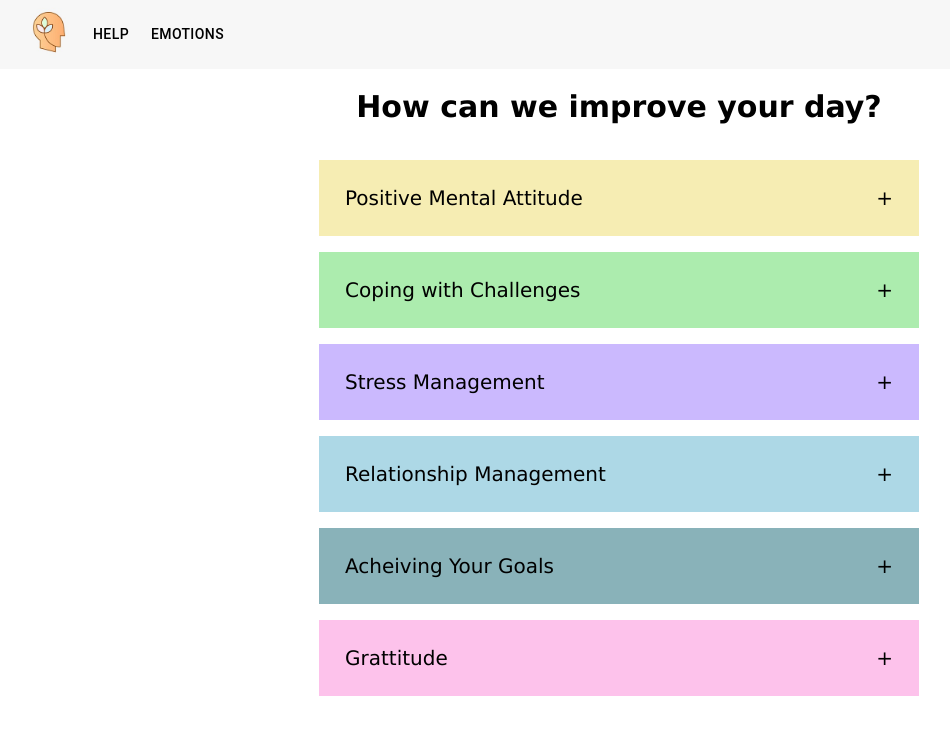
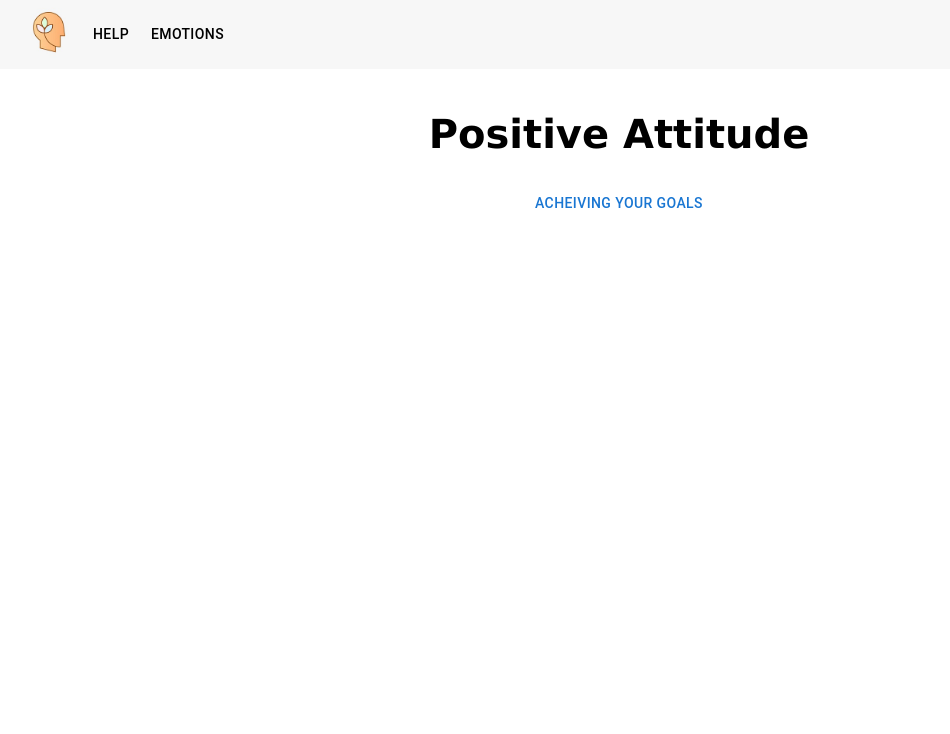
Before and after one commit to hsteele-creator/Stablty, a React (Create React App) app: page /help in a window 1280 px wide. Shown: the top 734 px of the page, without its empty margins (21-971 px from the left). Built offline with nearby package versions, Linux system fonts and the light colour scheme.

Commit message:
working on help page

```diff
--- a/src/App.js
+++ b/src/App.js
@@ -13,6 +13,11 @@ import Anger from "./Components/Anger";
 import Fear from "./Components/Fear";
 import Helpless from "./Components/Helpless";
 import Jealous from "./Components/Jealous";
+import Relationship from "./Components/Relationship";
+import PositiveAttitude from "./Components/PositiveAttitude"
+import StressManagement from "./Components/StressManagement"
+import Coping from "./Components/Coping"
+import Goals from "./Components/Goals"
 
 function App() {
   return (
@@ -31,6 +36,11 @@ function App() {
         <Route path="/fear" element={<Fear />} />
         <Route path="/jealous" element={<Jealous />} />
         <Route path="/helpless" element={<Helpless />} />
+        <Route path="/goals" element={<Goals />} />
+        <Route path="/stressmanagement" element={<StressManagement/>} />
+        <Route path="/relationship" element={<Relationship />} />
+        <Route path="/positiveattitude" element={<PositiveAttitude />} />
+        <Route path="/coping" element={<Coping />} />
       </Routes>
     </>
   );
--- /dev/null
+++ b/src/Components/Coping.js
@@ -0,0 +1,9 @@
+import React from "react";
+
+const Coping = () => {
+    return (
+        <h1>Coping</h1>
+    )
+}
+
+export default Coping
--- /dev/null
+++ b/src/Components/Goals.js
@@ -0,0 +1,9 @@
+import React from "react";
+
+const Goals = () => {
+    return (
+        <h1>Goals</h1>
+    )
+}
+
+export default Goals
--- a/src/Components/Help.js
+++ b/src/Components/Help.js
@@ -1,17 +1,26 @@
 import React from "react";
 import Accordion from "./Accordion";
-import "./Help.css"
+import "./Help.css";
+import PositiveAttitude from "./PositiveAttitude";
+import { Link } from "react-router-dom";
+import { Button } from "@mui/material";
 
 const Help = () => {
   return (
     <>
-      <h2 id="help-title">How can we improve your day?</h2>
+      {/* <h2 id="help-title">How can we improve your day?</h2>
       <Accordion title="Positive Mental Attitude" color="#F6EDB3"/>
       <Accordion title="Coping with Challenges" color="#ACECAE" />
       <Accordion title="Stress Management" color="#CBB9FE" />
       <Accordion title="Relationship Management" color="lightblue" />
       <Accordion title="Acheiving Your Goals" color="#89B2B9" />
-      <Accordion title="Grattitude" color="#FDC2EB" />
+      <Accordion title="Grattitude" color="#FDC2EB" /> */}
+      <PositiveAttitude />
+      <div>
+        <Link to="/Goals">
+          <Button>Acheiving Your Goals</Button>
+        </Link>
+      </div>
     </>
   );
 };
--- a/src/Components/ImageSlider.js
+++ b/src/Components/ImageSlider.js
@@ -2,7 +2,7 @@ import React from "react";
 import "./ImageSlider.css";
 import { useState, useEffect } from "react";
 
-const ImageSLider = ({ slides }) => {
+const ImageSLider = ({ slides, text }) => {
   const [currentIndex, setCurrentIndex] = useState(0);
 
   const slideStyles = {
@@ -86,9 +86,11 @@ const ImageSLider = ({ slides }) => {
       <div style={dotContainersStyles}>
         {slides.map((slide, i) => {
           return (
-            <div style={dotStyles} key={i} onClick={() => setCurrentIndex(i)}>
-              ●
-            </div>
+            <>
+              <div style={dotStyles} key={i} onClick={() => setCurrentIndex(i)}>
+                ●
+              </div>
+            </>
           );
         })}
       </div>
--- /dev/null
+++ b/src/Components/PositiveAttitude.js
@@ -0,0 +1,9 @@
+import React from "react";
+
+const PositiveAttitude= () => {
+    return (
+        <h1>Positive Attitude</h1>
+    )
+}
+
+export default PositiveAttitude
--- /dev/null
+++ b/src/Components/Relationship.js
@@ -0,0 +1,9 @@
+import React from "react";
+
+const Relationship = () => {
+    return (
+        <h1>Relationship</h1>
+    )
+}
+
+export default Relationship
--- a/src/Components/Solution.js
+++ b/src/Components/Solution.js
@@ -6,7 +6,7 @@ import holdingphone from "./holdingphone.jpg";
 import "./Solution.css";
 import ImageSLider from "./ImageSlider";
 
-const slides = [{ url: meditation }, { url: nature }, { url: holdingphone }];
+const slides = [{ url: meditation, text : "hello" }, { url: nature, text : "hello" }, { url: holdingphone, text : "hello" }];
 
 const Solution = () => {
   return (
```
Also changed, not shown: src/Components/Gratitude.js (added, +9 -0 lines), src/Help.js (deleted, +0 -7 lines), src/Components/StressManagement.js (added).
